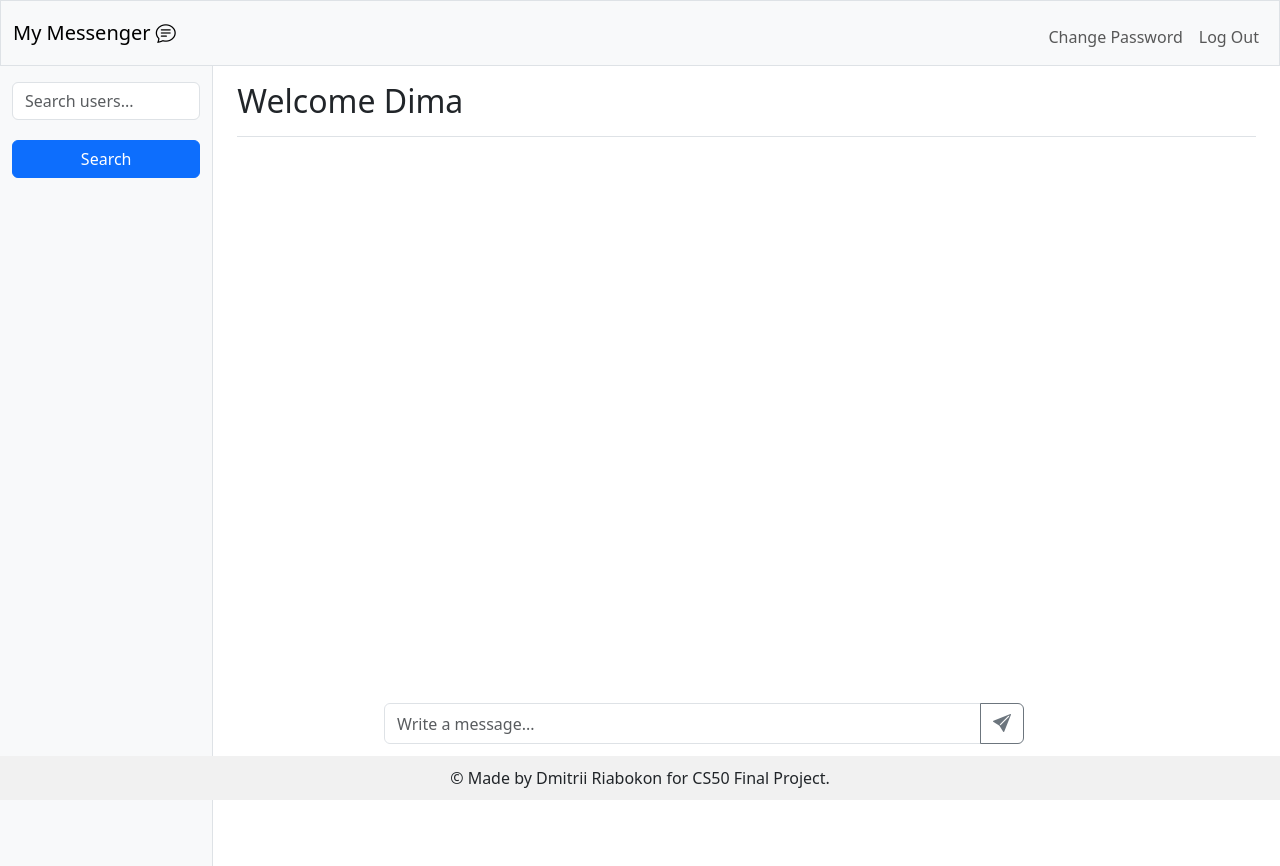
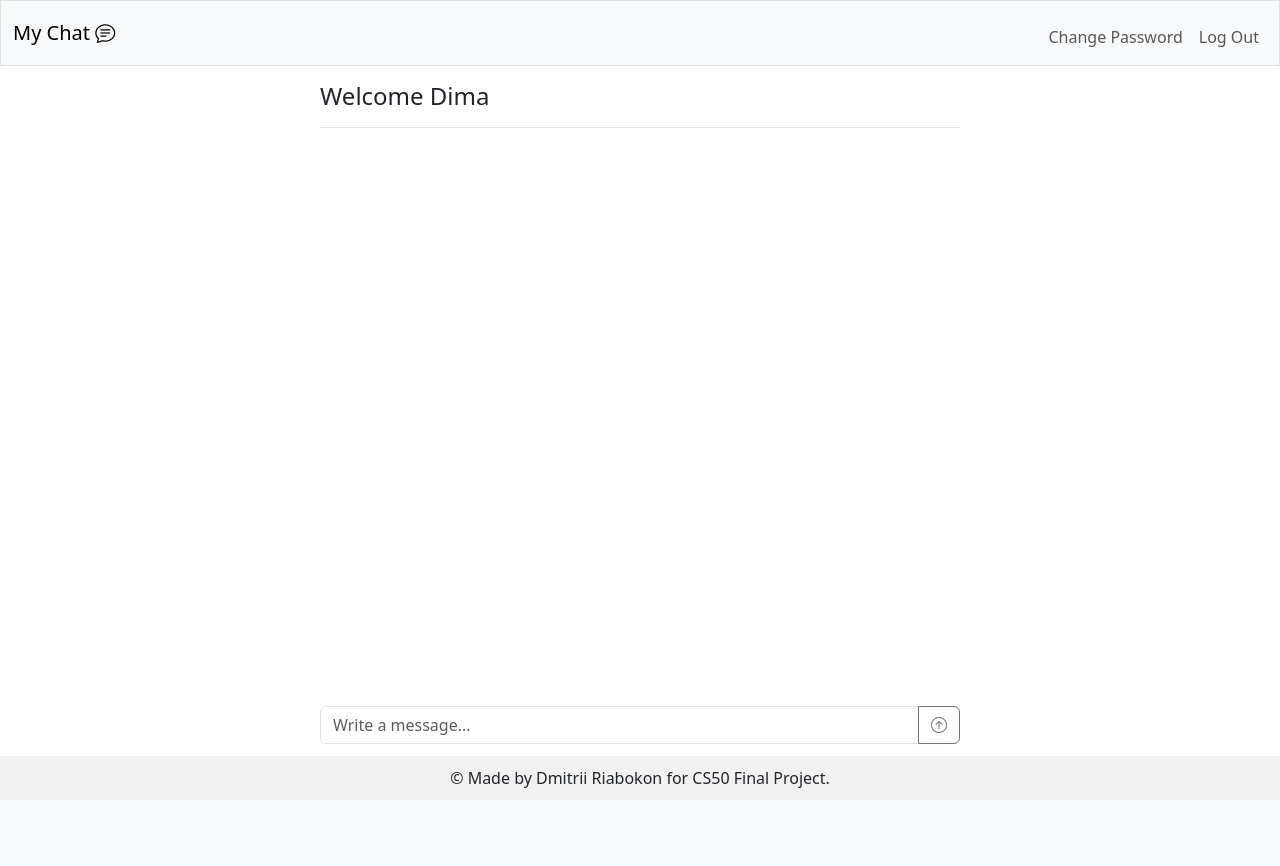
Before and after one commit to DmitryRyabokon/CS50x_FinalProject, a Flask app: page / in a window 1280 px wide. After the commit the page ends 788 px from the top, so only its background shows below. Run offline with Flask 3, Linux system fonts and the light colour scheme; a user stored in the database is signed in; data comes from the database, SQL or seed files in the repository; some libraries are stand-ins or nearby versions.

Commit message:
Started to implement chat functionaliy

```diff
--- a/app.py
+++ b/app.py
@@ -1,6 +1,6 @@
 from cs50 import SQL
 
-from flask import Flask, flash, redirect, render_template, request, session, jsonify
+from flask import Flask, flash, redirect, render_template, request, session
 from flask_session import Session
 from flask_socketio import SocketIO, emit, send
 from werkzeug.security import check_password_hash, generate_password_hash
@@ -162,26 +162,17 @@ def change_password():
         return render_template("change_password.html")
 
 
-@app.route("/search", methods=["GET", "POST"])
-def search():
-    username = db.execute("SELECT username FROM users WHERE id = ?", session["user_id"])[0]["username"]
-    if request.method == "POST":
-        search = request.form.get("search")
-        names = db.execute("SELECT username FROM users WHERE username = ?", search )
-        return render_template("index.html", name=username, names=names)
-
-@app.route("/send", methods=["POST"])
+@app.route("/index", methods=["POST"])
 def send_message():
     message = request.form.get("message")
     return message
 
 @socketio.on('message')
-def handle_message(message):
-    print("Received message: " + message)
-    if message != "User connected!":
-        send(message, broadcast=True)
+def handle_message(msg):
+    print("Received message: " + msg)
+    send(msg, broadcast=True)
 
 
 
 if __name__ == '__main__':
-    socketio.run(app, host="localhost")
+    socketio.run(app)
--- a/static/styles.css
+++ b/static/styles.css
@@ -1,17 +1,3 @@
-body, html {
-    height: 100%;
-    margin: 0;
-}
-main {
-    position: relative; /* New addition: Makes child absolute positioning relative to this */
-    min-height: calc(100vh - 120px); /* Ensure minimum height */
-}
-.sidebar {
-    height: 100vh;
-    overflow-y: auto;
-    background-color: #f8f9fa;
-    border-right: 1px solid #dee2e6;
-}
 .footer {
     position: fixed;
     bottom: 0;
@@ -35,27 +21,15 @@ main {
     box-sizing: border-box;  /* Includes padding and border in the element's total width and height */
 }
 
-#search-input {
-    margin-bottom: 20px;     /* Adds spacing between form inputs */
+#chat {
+    left: 25%;
+    position: fixed;
+    width: 50%;
 }
-
-#search-results{
-    text-align: center;
-    margin: 20px;
-}
-
-.btn-primary {
-    width: 100%;             /* Makes the button span the full width of the form */
-}
-
-.btn-outline-primary {
-    width: 100%;
-}
-
 #msg_input {
     position: fixed; /* Changed from absolute to fixed */
     bottom: 5%; /* Distance from the bottom of the viewport */
-    left: 30%; /* Adjust according to your sidebar width on large screens */
+    left: 25%; /* Adjust according to your sidebar width on large screens */
     right: 0; /* Align to the right edge of the viewport */
     z-index: 5; /* Keep it above other content */
     width: 50%; /* Adjust width to fit within the main content */
@@ -65,11 +39,3 @@ main {
     /* Adjust the size of the icon if needed */
     font-size: 18px;  /* Or whatever size fits your design */
 }
-
-
-@media (max-width: 991.98px) { /* Adjusting for medium screens where sidebar might collapse or change */
-    #msg_input {
-        left: 25%; /* Adjust this if your sidebar's medium screen width is different */
-        width: calc(75% - 2px); /* Adjust width to fit within the main content on medium screens */
-    }
-}
--- a/templates/index.html
+++ b/templates/index.html
@@ -1,51 +1,49 @@
 {% extends "layout.html" %}
 
 {% block main %}
-    {% if name %}
-        <!-- Page Layout -->
-        <div class="container-fluid">
-            <div class="row">
-                <!-- Sidebar for User Functions -->
-                <nav class="col-md-3 col-lg-2 bg-light sidebar">
-                    <div class="position-sticky pt-3">
-                        <!-- Search Form -->
-                        <form id="search-form" action="/search" method="post">
-                            <input id="search-input" type="text" class="form-control" placeholder="Search users..." name="search">
-                            <button id="search-button" class="btn btn-primary" type="submit">Search</button>
-                        </form>
+<head>
+    <meta charset="UTF-8">
+    <meta name="viewport" content="width=device-width, initial-scale=1.0">
+    <title>Chat</title>
+    <script src="https://code.jquery.com/jquery-3.6.0.min.js"></script>
+    <script src="https://cdn.socket.io/4.0.0/socket.io.min.js"></script>
+</head>
+<body>
+    <main class="col-sm-9 ms-sm-auto" id="chat">
+        <div class="d-flex justify-content-between flex-wrap flex-md-nowrap align-items-center pt-3 pb-2 mb-3 border-bottom">
+            <h4>Welcome {{ name }}</h4>
+        </div>
+        <!-- Chat messages display area -->
+        <ul id="messages"></ul>
+        <!-- Message input form -->
+        <form name="send_message" id="msg_input" class="input-group mb-3">
+            <input type="text" id="message" name="message" class="form-control" placeholder="Write a message..." aria-label="message" aria-describedby="button-addon2" autocomplete="off">
+            <button class="btn btn-outline-secondary" type="submit" id="send_button">
+                <i class="bi bi-arrow-up-circle"></i>
+            </button>
+        </form>
+    </main>
 
-                        <div id="search-results">
-                            {% for user in names %}
-                                <h4>{{ user.username }}</h4>
-                            {% endfor %}
-                        </div>
-                    </div>
-                </nav>
+    <script type="text/javascript">
+        $(document).ready(function() {
+            var socket = io.connect('http://127.0.0.1:5000');
 
-                <!-- Main Content Area -->
-                <main class="col-md-9 ms-sm-auto col-lg-10 px-md-4">
-                    <div class="d-flex justify-content-between flex-wrap flex-md-nowrap align-items-center pt-3 pb-2 mb-3 border-bottom">
-                        <h1 class="h2">Welcome {{ name }}</h1>
-                    </div>
-                    <!-- Chat messages display area -->
+            socket.on('connect', function() {
+                socket.send('{{ name }} has connected!');
+            });
 
-                    <!-- Message input form -->
-                    <form name="send_message" action="/send" method="post" id="msg_input" class="input-group mb-3">
-                        <input type="text" id="message" name="message" class="form-control" placeholder="Write a message..." aria-label="message" aria-describedby="button-addon2">
-                        <button class="btn btn-outline-secondary" type="submit" id="sendBtn">
-                            <i class="bi bi-send-fill"></i>
-                        </button>
-                    </form>
-                </main>
-            </div>
-        </div>
-    {% else %}
-        <!-- Not Logged In Message -->
-        <div class="container">
-            <div class="py-5 text-center">
-                <h2>You are not logged in.</h2>
-                <p>Please log in to access the dashboard.</p>
-            </div>
-        </div>
-    {% endif %}
+            socket.on('message', function(msg) {
+                $("#messages").append('<li>' + msg + '</li>');
+                console.log('Received message');
+            });
+
+            $('#msg_input').on('submit', function(event) {
+                event.preventDefault();
+                var message = $('#message').val();
+                socket.send(message);
+                $('#message').val('');
+            });
+        });
+    </script>
+</body>
 {% endblock %}
--- a/templates/layout.html
+++ b/templates/layout.html
@@ -5,17 +5,17 @@
     <meta name="viewport" content="initial-scale=1, width=device-width">
     <link href="https://cdn.jsdelivr.net/npm/bootstrap@5.3.3/dist/css/bootstrap.min.css" rel="stylesheet">
     <link rel="stylesheet" href="https://cdn.jsdelivr.net/npm/bootstrap-icons/font/bootstrap-icons.css">
-    <script src="https://ajax.googleapis.com/ajax/libs/jquery/3.5.1/jquery.min.js"></script>
-    <script src="https://cdn.socket.io/4.0.0/socket.io.min.js"></script>
+    <script type="text/javascript" src="https://ajax.googleapis.com/ajax/libs/jquery/3.5.1/jquery.min.js"></script>
+    <script src="https://cdnjs.cloudflare.com/ajax/libs/socket.io/4.7.5/socket.io.esm.min.js"></script>
     <script src="https://cdn.jsdelivr.net/npm/bootstrap@5.3.3/dist/js/bootstrap.bundle.min.js"></script>
     <link href="/static/styles.css" rel="stylesheet">
-    <title>My Messenger</title>
+    <title>My Chat</title>
 </head>
     <body>
 
         <nav class="bg-light border navbar navbar-expand-md navbar-light">
             <div class="container-fluid">
-                <a class="navbar-brand" href="/"><span class="blue"></span> <span class="red">My Messenger</span>
+                <a class="navbar-brand" href="/"><span class="red">My Chat</span>
                     <i class="bi bi-chat-text"></i></a>
                 <button aria-controls="navbar" aria-expanded="false" aria-label="Toggle navigation" class="navbar-toggler" data-bs-target="#navbar" data-bs-toggle="collapse" type="button">
                     <span class="navbar-toggler-icon"></span>
```
Also changed, not shown: 7 other files.
